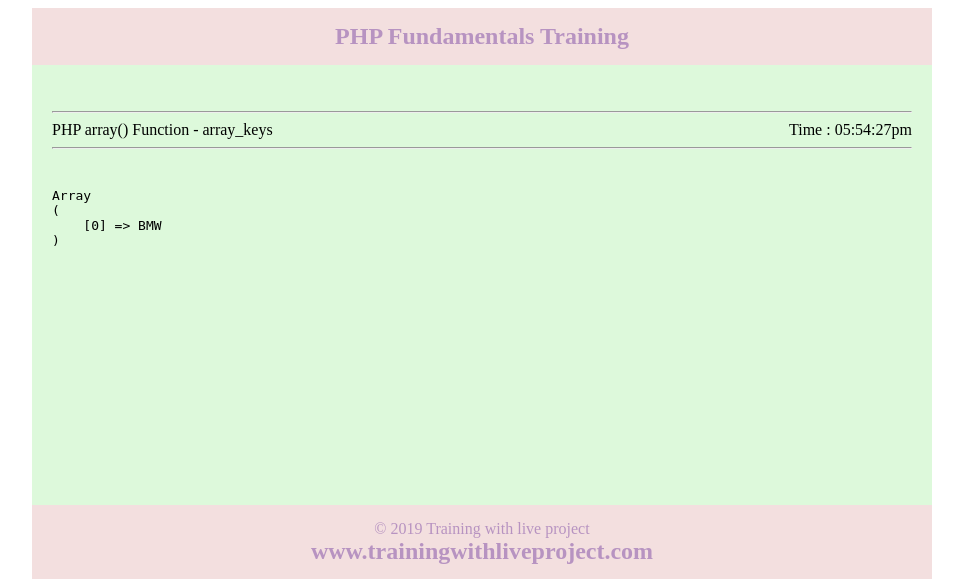
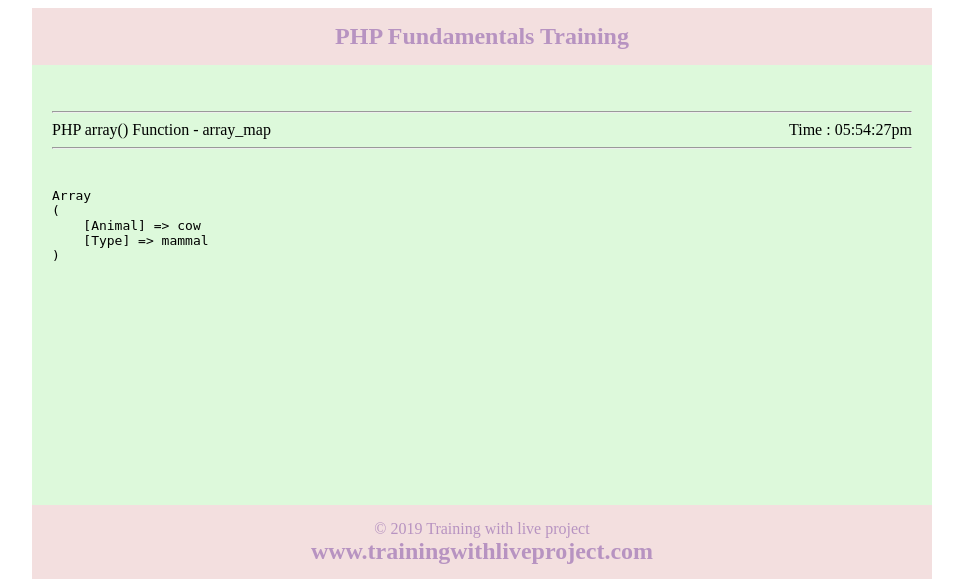
Before and after one commit to iamalamgir/php_web, a PHP site: page / in a window 1280 px wide. Shown: the top 579 px of the page, without its empty margins (158-1121 px from the left). Run offline with PHP 8.4, Linux system fonts and the light colour scheme.

Commit message:
array_map

```diff
--- a/index.php
+++ b/index.php
@@ -7,7 +7,7 @@ setcookie('visited', "", time() - 3600);
 
         <br/>
         <hr/>
-        PHP array() Function - array_keys
+        PHP array() Function - array_map
         <span style= "float:right">
             <?php
                 date_default_timezone_set('Asia/Dhaka');
@@ -19,24 +19,40 @@ setcookie('visited', "", time() - 3600);
 
             <?php
                 /*
-                $car = array(
-                    "Volvo"  => "xc90",
-                    "BMW"    => "x5",
-                    "Toyota" => "Highlander"
+                function myfunction($value){
+                    return($value + $value);
+                }
+                $arr = array(1, 2, 3, 4, 5);
+                $result = array_map(myfunction, $arr);
+
+                print("<pre>");
+                print_r($result);
+                print("</pre>");
+
+                function myfunction($value){
+                    $v = strtoupper($value);
+                    return $v;
+                }
+                $arr = array(
+                    "Animal" => "cow",
+                    "Type"   => "mammal"
                 );
-                $result = array_keys($car);
+                $result = array_map("myfunction", $arr);
 
                 print("<pre>");
                 print_r($result);
                 print("</pre>");
                 */
 
-                $car = array(
-                    "Volvo"  => "xc90",
-                    "BMW"    => "x5",
-                    "Toyota" => "Highlander"
+                function myfunction($value){
+                    $v = strtolower($value);
+                    return $v;
+                }
+                $arr = array(
+                    "Animal" => "COW",
+                    "Type"   => "MAMMAL"
                 );
-                $result = array_keys($car, "x5");
+                $result = array_map("myfunction", $arr);
 
                 print("<pre>");
                 print_r($result);
```
